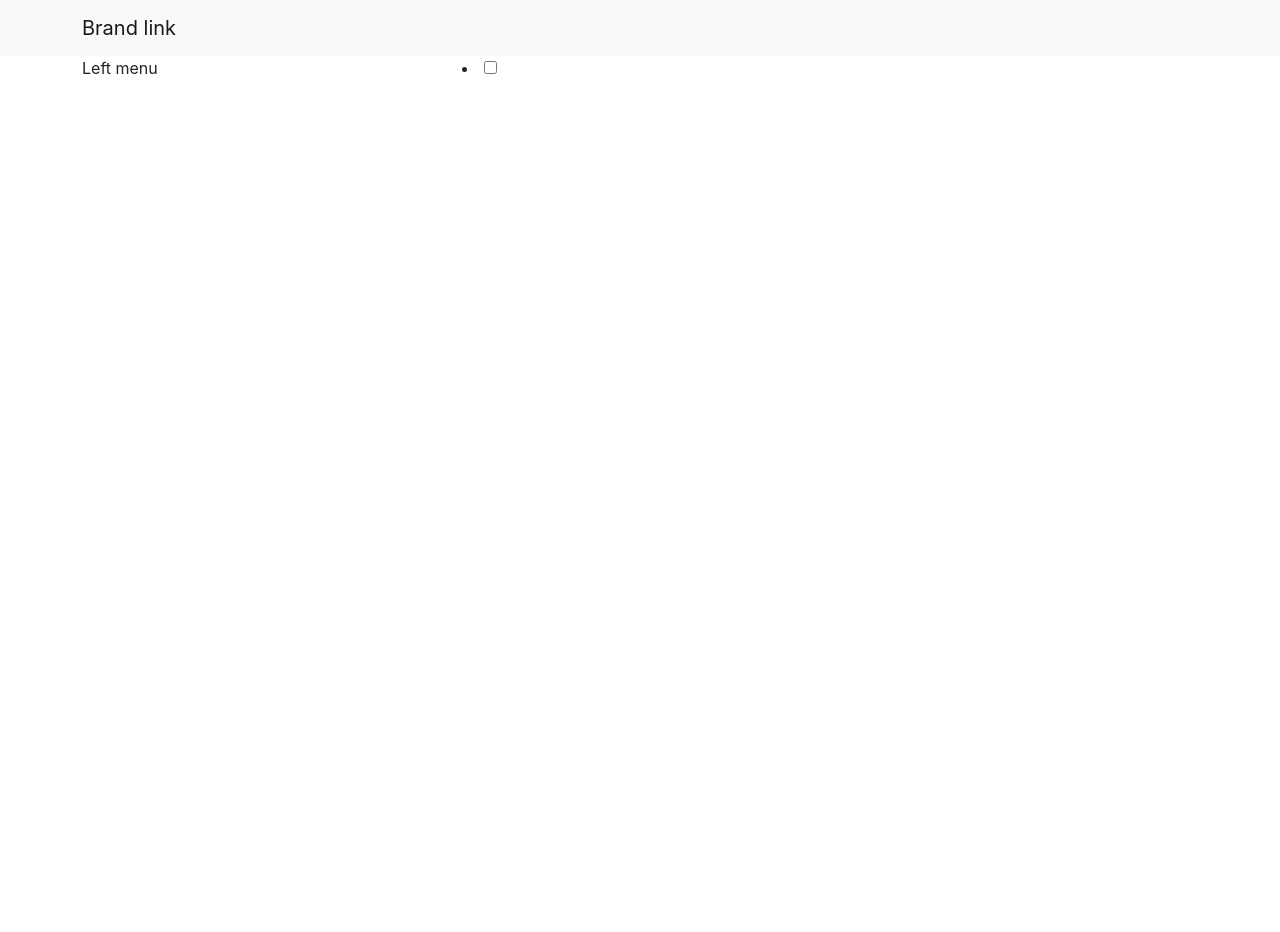
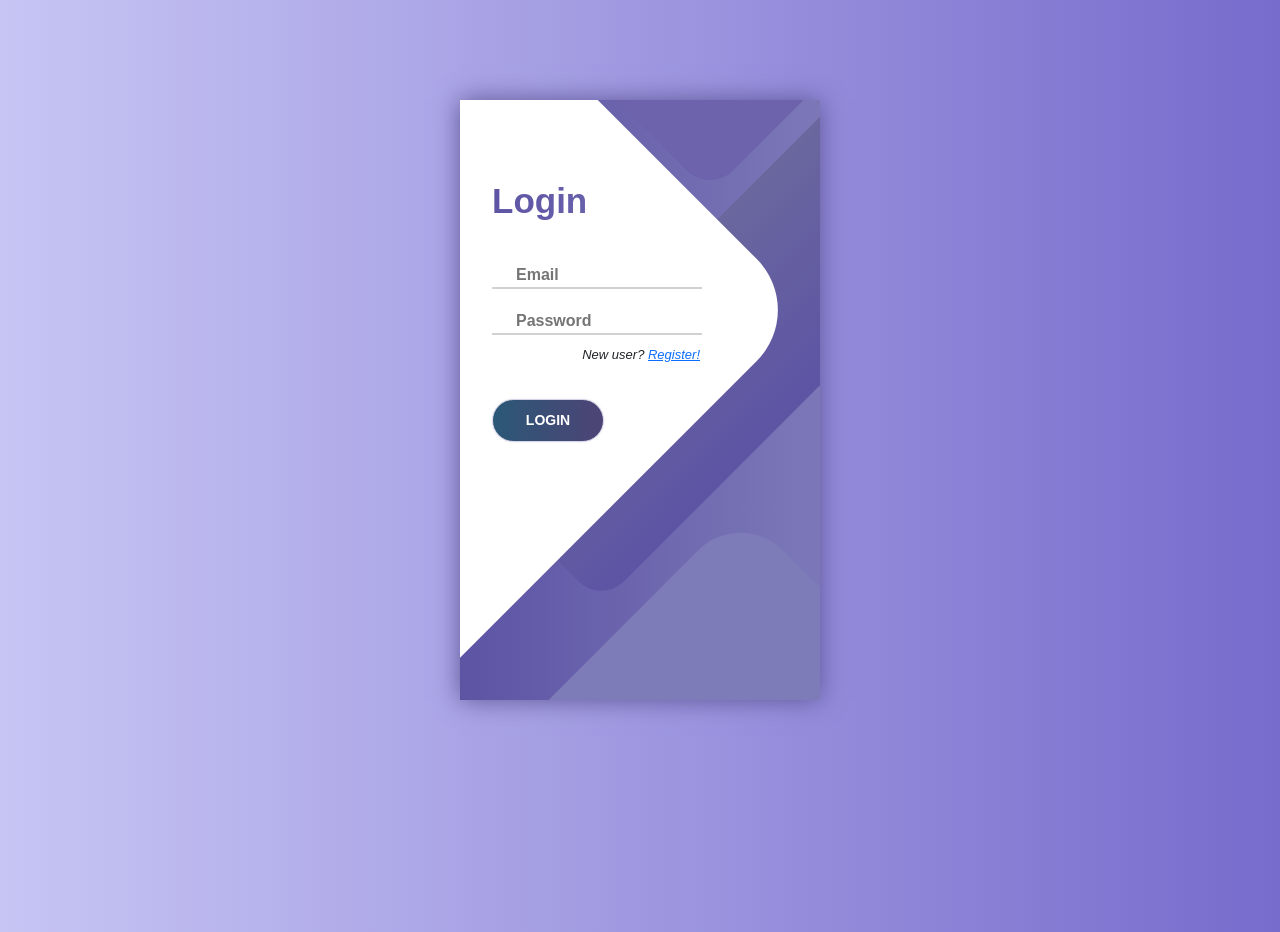
Before and after one commit to Todo-Todo-Project/Todo, a React app: page / in a window 1280 px wide. Before the commit the page ends 800 px from the top, so only its background shows below. Built offline with nearby package versions, Linux system fonts and the light colour scheme.

Commit message:
Trang | Update UI Login/Register

```diff
--- a/package.json
+++ b/package.json
@@ -7,6 +7,7 @@
     "@testing-library/react": "^12.1.4",
     "@testing-library/user-event": "^13.5.0",
     "bootstrap": "^5.1.3",
+    "bootstrap-icons": "^1.8.1",
     "formik": "^2.2.9",
     "nodemon": "^2.0.15",
     "react": "^17.0.2",
--- a/src/Components/Login/index.js
+++ b/src/Components/Login/index.js
@@ -2,6 +2,7 @@ import { Col, Container, Navbar, Row, ThemeProvider } from 'react-bootstrap';
 import { login } from './actions';
 import { Formik } from 'formik';
 import { useNavigate } from 'react-router-dom';
+import React from 'react';
 
 function Login() {
   const navigate = useNavigate();
@@ -9,15 +10,12 @@ function Login() {
     <ThemeProvider
       breakpoints={['xxxl', 'xxl', 'xl', 'lg', 'md', 'sm', 'xs', 'xxs']}
     >
-      <Navbar bg="light">
-        <Container>
-          <Navbar.Brand href="#home">Brand link</Navbar.Brand>
-        </Container>
-      </Navbar>
-      <Container>
+    <Container className="container">
         <Row>
-          <Col>
-            <h2>Login</h2>
+          <Col className='screen'>
+              <div className='screen_content'>
+                <div className='login'>
+                  <div className='title'>Login</div>
                   <Formik
                     initialValues={{ email: '', password: '' }}
                     validate={values => {
@@ -29,12 +27,11 @@ function Login() {
                       ) {
                         errors.email = 'Invalid email address';
                       }
-                return errors;
                     }}
                     onSubmit={async (values, { setSubmitting }) => {
                       const authInfo = await login(values.email, values.password);
                       localStorage.setItem('authInfo', JSON.stringify(authInfo));
-                navigate('/');
+                      navigate('/home');
                     }}
                   >
                     {({
@@ -48,28 +45,45 @@ function Login() {
                         /* and other goodies */
                       }) => (
                       <form onSubmit={handleSubmit}>
-                  <input
+                        <div class="login_field" >
+                          <input class='input'
                             type="email"
                             name="email"
                             onChange={handleChange}
                             onBlur={handleBlur}
                             value={values.email}
+                            placeholder="Email"
+                            title={errors.email}
                           />
                           {errors.email && touched.email && errors.email}
-                  <input
+                        </div>
+                        <div class="login_field" >
+                          <input class='input'
                             type="password"
                             name="password"
                             onChange={handleChange}
                             onBlur={handleBlur}
                             value={values.password}
+                            placeholder="Password"
                           />
                           {errors.password && touched.password && errors.password}
-                  <button type="submit" disabled={isSubmitting}>
+
+                          <p>New user? <a href="/register">Register!</a></p>
+                          <button class="btn-summit" type="submit" disabled={isSubmitting}>
                             Login
                           </button>
+                        </div>
                       </form>
                   )}
                   </Formik>
+                </div>
+              </div>
+            <div class="screen_background">
+              <span class="background_shape shape4"></span>
+              <span class="background_shape shape3"></span>
+              <span class="background_shape shape2"></span>
+              <span class="background_shape shape1"></span>
+           </div>
           </Col>
         </Row>
       </Container>
--- a/src/Components/Register/index.js
+++ b/src/Components/Register/index.js
@@ -1,22 +1,21 @@
 import { Col, Container, Navbar, Row, ThemeProvider } from 'react-bootstrap';
+import { register } from './actions';
 import { Formik } from 'formik';
-
-import { register } from './actions';
+import { useNavigate } from 'react-router-dom';
+import React from 'react';
 
 function Register() {
+  const navigate = useNavigate();
   return (
     <ThemeProvider
       breakpoints={['xxxl', 'xxl', 'xl', 'lg', 'md', 'sm', 'xs', 'xxs']}
     >
-      <Navbar bg="light">
-        <Container>
-          <Navbar.Brand href="#home">Brand link</Navbar.Brand>
-        </Container>
-      </Navbar>
-      <Container>
+    <Container className="container">
         <Row>
-          <Col>
-            <h2>Register</h2>
+          <Col className='screen'>
+              <div className='screen_content'>
+                <div className='login'>
+                  <div className='title'>Register</div>
                   <Formik
                     initialValues={{ email: '', password: '' }}
                     validate={values => {
@@ -28,10 +27,10 @@ function Register() {
                       ) {
                         errors.email = 'Invalid email address';
                       }
-                return errors;
                     }}
                     onSubmit={async (values, { setSubmitting }) => {
                       await register(values.email, values.password);
+                      navigate('/login');
                     }}
                   >
                     {({
@@ -45,28 +44,45 @@ function Register() {
                         /* and other goodies */
                       }) => (
                       <form onSubmit={handleSubmit}>
-                  <input
+                        <div class="login_field" >
+                          <input class='input'
                             type="email"
                             name="email"
                             onChange={handleChange}
                             onBlur={handleBlur}
                             value={values.email}
+                            placeholder="Email"
+                            title={errors.email}
                           />
                           {errors.email && touched.email && errors.email}
-                  <input
+                        </div>
+                        <div class="login_field" >
+                          <input class='input'
                             type="password"
                             name="password"
                             onChange={handleChange}
                             onBlur={handleBlur}
                             value={values.password}
+                            placeholder="Password"
                           />
                           {errors.password && touched.password && errors.password}
-                  <button type="submit" disabled={isSubmitting}>
+
+                          <p>Already have an account? <a href="/login">Login!</a></p>
+                          <button class="btn-summit" type="submit" disabled={isSubmitting}>
                             Register
                           </button>
+                        </div>
                       </form>
                   )}
                   </Formik>
+                </div>
+              </div>
+            <div class="screen_background">
+              <span class="background_shape shape4"></span>
+              <span class="background_shape shape3"></span>
+              <span class="background_shape shape2"></span>
+              <span class="background_shape shape1"></span>
+           </div>
           </Col>
         </Row>
       </Container>
@@ -74,4 +90,5 @@ function Register() {
   );
 }
 
+
 export default Register;
--- a/src/index.css
+++ b/src/index.css
@@ -1,5 +1,13 @@
+* {
+	box-sizing: border-box;
+	margin: 0;
+	padding: 0;
+	font-family: Raleway, sans-serif;
+}
+
 body {
   margin: 0;
+  background: linear-gradient(90deg, #C7C5F4, #776BCC);
   font-family: -apple-system, BlinkMacSystemFont, 'Segoe UI', 'Roboto', 'Oxygen',
     'Ubuntu', 'Cantarell', 'Fira Sans', 'Droid Sans', 'Helvetica Neue',
     sans-serif;
@@ -11,3 +19,154 @@ code {
   font-family: source-code-pro, Menlo, Monaco, Consolas, 'Courier New',
     monospace;
 }
+
+.container {
+	display: flex;
+	align-items: center;
+	justify-content: center;
+	min-height: 100vh;
+}
+
+.title{
+  font-size: 35px;
+  font-weight: bolder;
+  background: linear-gradient(90deg, #5D54A4, #7C78B8);
+  -webkit-background-clip: text;
+  -webkit-text-fill-color: transparent;
+  margin-top: -75px;
+  margin-bottom: 25px;
+}
+
+.screen {
+  background: linear-gradient(90deg, #5D54A4, #7C78B8);
+	position: relative;
+	height: 600px;
+	width: 360px;
+	box-shadow: 0px 0px 24px #5C5696;
+}
+
+.screen_content{
+  z-index: 1;
+	position: relative;
+	height: 100%;
+}
+.screen_background {
+	position: absolute;
+	top: 0;
+	left: 0;
+	right: 0;
+	bottom: 0;
+	z-index: 0;
+	-webkit-clip-path: inset(0 0 0 0);
+	clip-path: inset(0 0 0 0);
+}
+
+.background_shape {
+	transform: rotate(45deg);
+	position: absolute;
+}
+
+.shape1 {
+	height: 520px;
+	width: 520px;
+	background: #FFF;
+	top: -50px;
+	right: 120px;
+	border-radius: 0 72px 0 0;
+}
+
+.shape2 {
+	height: 220px;
+	width: 220px;
+	background: #6C63AC;
+	top: -172px;
+	right: 0;
+	border-radius: 32px;
+}
+
+.shape3 {
+	height: 540px;
+	width: 190px;
+	background: linear-gradient(270deg, #5D54A4, #6A679E);
+	top: -24px;
+	right: 0;
+	border-radius: 32px;
+}
+
+.shape4 {
+	height: 400px;
+	width: 200px;
+	background: #7E7BB9;
+	top: 420px;
+	right: 50px;
+	border-radius: 60px;
+}
+
+.login{
+  width: 320px;
+	padding: 20px;
+	padding-top: 150px;
+}
+
+.login_field {
+  padding: 10px 0px;
+	position: relative;
+}
+
+.input{
+  border: none;
+	border-bottom: 2px solid #D1D1D4;
+  color: #6A679E;
+	padding-left: 24px;
+	font-weight: 700;
+	width: 75%;
+	transition: .2s;
+}
+.input:active,
+.input:focus,
+.input:hover {
+	outline: none;
+	border-bottom-color: #6A679E;
+}
+
+.input:invalid{
+  background-color: #6A679E;
+  color: #FFF;
+}
+
+p {
+  font-size: small;
+  font-style: italic;
+  text-align: right;
+  padding-top: 10px;
+  margin-right: 72px;
+  margin-bottom: 35px;
+}
+
+.btn-summit {background-image: linear-gradient(to right, #2b5876 0%, #4e4376  51%, #2b5876  100%)}
+.btn-summit{
+	font-size: 14px;
+	/* margin-top: 30px; */
+  /* margin-bottom: -20px; */
+	padding: 10px 10px;
+	border-radius: 26px;
+	border: 1px solid #D4D3E8;
+	text-transform: uppercase;
+	font-weight: 700;
+	align-items: center;
+	width: 40%;
+	cursor: pointer;
+	transition: 0.5s;
+  text-align: center;
+  transition: 0.5s;
+  background-size: 200% auto;
+  color: white;
+  box-shadow: 0 0 3px #eee;
+  display: block;
+}
+
+ .btn-summit:hover {
+   background-position: right center; /* change the direction of the change here */
+   color: #fff;
+   text-decoration: none;
+ }
--- a/src/index.js
+++ b/src/index.js
@@ -11,7 +11,8 @@ ReactDOM.render(
   <React.StrictMode>
     <BrowserRouter>
       <Routes>
-        <Route path="/" element={<App />} />
+        <Route path="/" element={<Login />} />
+        <Route path="/home" element={<App />} />
         <Route path="/login" element={<Login />} />
         <Route path="/register" element={<Register />} />
       </Routes>
```
Also changed, not shown: 1 other file. Lines whose indentation alone changed are shown as unchanged.
